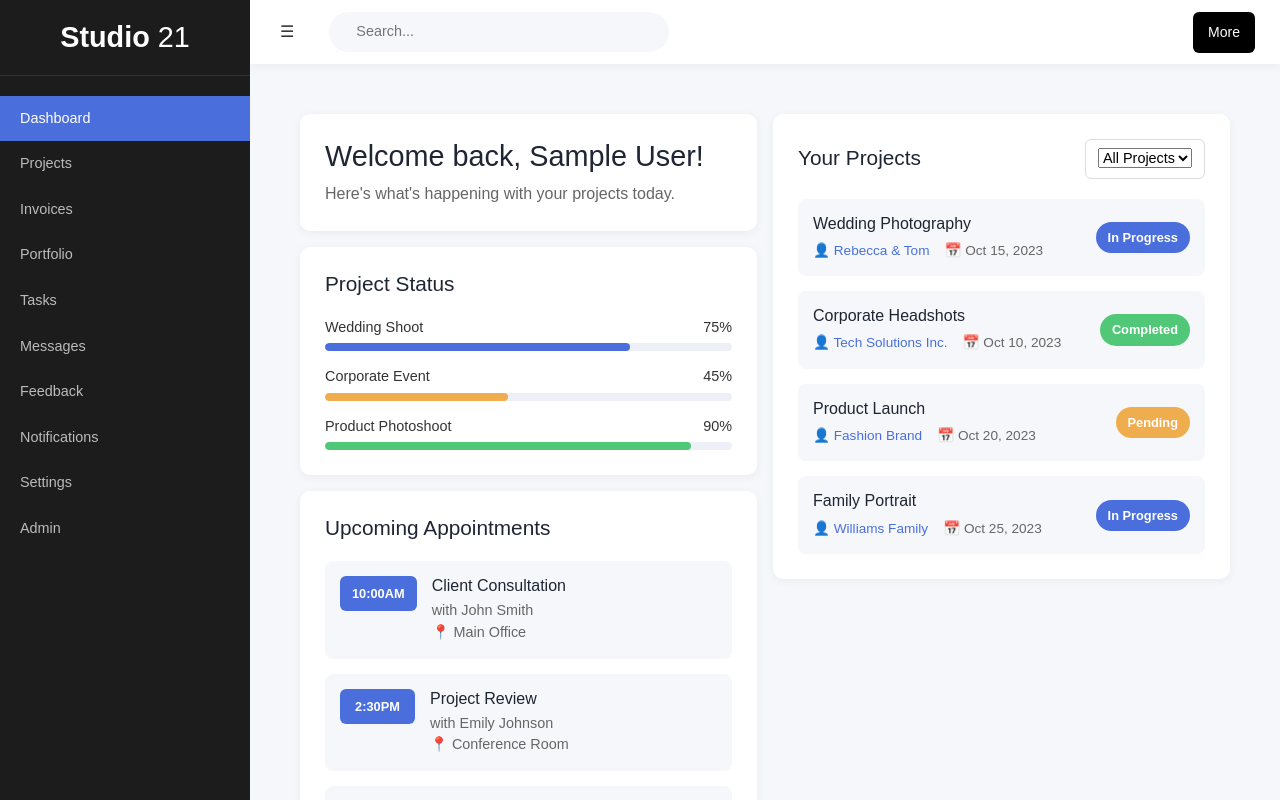
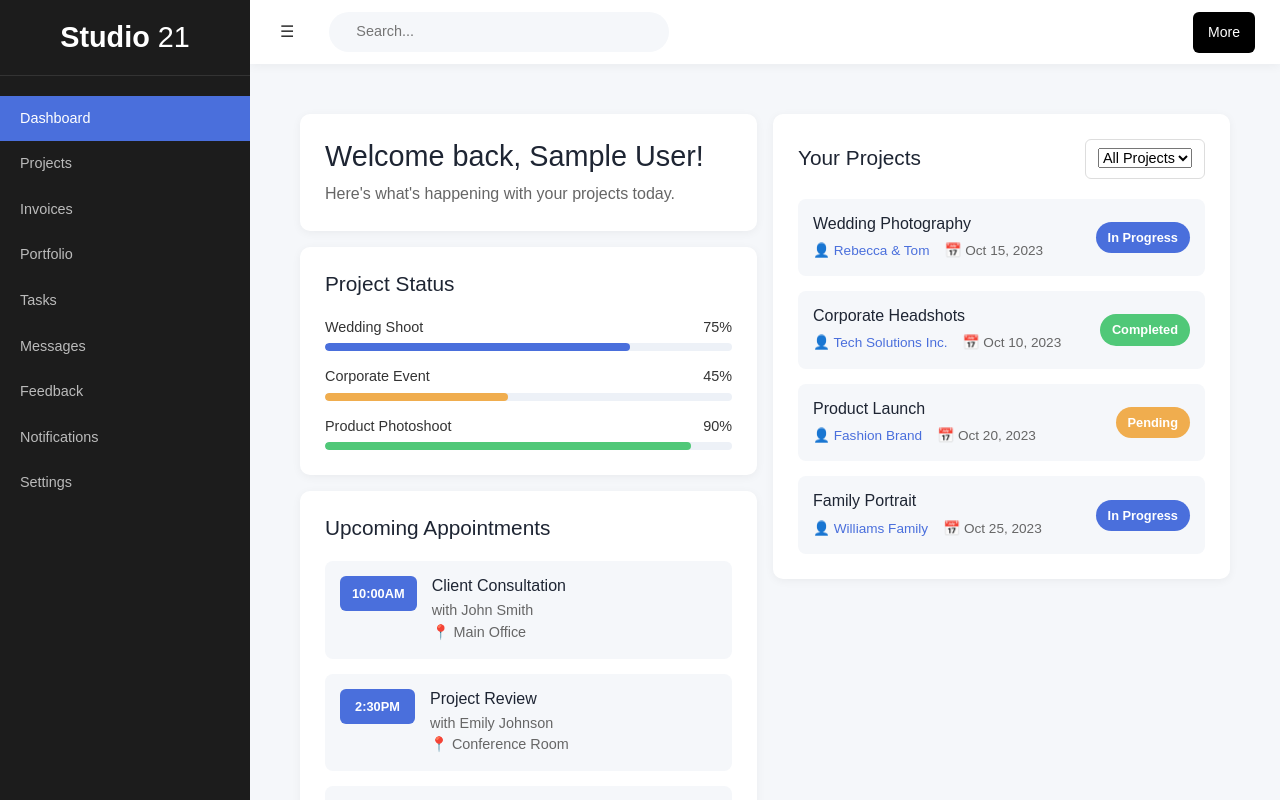
Before and after one commit to JThanasi22/final_project, a React (Vite) app in the folder frontend/: page /dashboard in a window 1280 px wide. Built offline with nearby package versions, Linux system fonts and the light colour scheme; sample sign-in values are in the browser's storage.

Commit message:
fixed pointing

```diff
--- a/frontend/src/components/Layout.jsx
+++ b/frontend/src/components/Layout.jsx
@@ -3,10 +3,8 @@ import { useNavigate } from 'react-router-dom';
 import { jwtDecode } from 'jwt-decode';
 import { CSSTransition } from 'react-transition-group';
 import PersonIcon from '@mui/icons-material/Person';
-import Sidebar from './Sidebar';
-import '../dash.css';
-
-// Import icons
+import Sidebar from './layout/Sidebar';
+//import "../../dash.css";
 import BellIcon from '../icons/bell.png';
 import MessengerIcon from '../icons/messenger.png';
 import CaretIcon from '../icons/caret.png';
--- a/frontend/src/components/Sidebar.jsx
+++ /dev/null
@@ -1,88 +0,0 @@
-import React from 'react';
-import { useNavigate, useLocation } from 'react-router-dom';
-import '../dash.css';
-
-const Sidebar = ({ isOpen }) => {
-  const navigate = useNavigate();
-  const location = useLocation();
-
-  const isActiveRoute = (path) => {
-    return location.pathname === path;
-  };
-
-  const handleNavigation = (path) => {
-    navigate(path);
-  };
-
-  return (
-    <div className={`sidebar ${isOpen ? 'open' : 'closed'}`}>
-      <div className="sidebar-logo">
-        <h2><span className="studio-text">Studio</span> <span className="studio-number">21</span></h2>
-      </div>
-      <div className="sidebar-menu">
-        <div
-          className={`nav-item ${isActiveRoute('/dashboard') ? 'active' : ''}`}
-          onClick={() => handleNavigation('/dashboard')}
-        >
-          <span className="nav-label">Dashboard</span>
-        </div>
-        <div
-          className={`nav-item ${isActiveRoute('/projects') ? 'active' : ''}`}
-          onClick={() => handleNavigation('/projects')}
-        >
-          <span className="nav-label">Projects</span>
-        </div>
-        <div
-          className={`nav-item ${isActiveRoute('/invoices') ? 'active' : ''}`}
-          onClick={() => handleNavigation('/invoices')}
-        >
-          <span className="nav-label">Invoices</span>
-        </div>
-        <div
-          className={`nav-item ${isActiveRoute('/portfolio') ? 'active' : ''}`}
-          onClick={() => handleNavigation('/portfolio')}
-        >
-          <span className="nav-label">Portfolio</span>
-        </div>
-        <div
-          className={`nav-item ${isActiveRoute('/tasks') ? 'active' : ''}`}
-          onClick={() => handleNavigation('/tasks')}
-        >
-          <span className="nav-label">Tasks</span>
-        </div>
-        <div
-          className={`nav-item ${isActiveRoute('/messages') ? 'active' : ''}`}
-          onClick={() => handleNavigation('/messages')}
-        >
-          <span className="nav-label">Messages</span>
-        </div>
-        <div
-          className={`nav-item ${isActiveRoute('/feedback') ? 'active' : ''}`}
-          onClick={() => handleNavigation('/feedback')}
-        >
-          <span className="nav-label">Feedback</span>
-        </div>
-        <div
-          className={`nav-item ${isActiveRoute('/notifications') ? 'active' : ''}`}
-          onClick={() => handleNavigation('/notifications')}
-        >
-          <span className="nav-label">Notifications</span>
-        </div>
-        <div
-          className={`nav-item ${isActiveRoute('/settings') ? 'active' : ''}`}
-          onClick={() => handleNavigation('/settings')}
-        >
-          <span className="nav-label">Settings</span>
-        </div>
-        <div
-          className={`nav-item ${isActiveRoute('/admin') ? 'active' : ''}`}
-          onClick={() => handleNavigation('/admin')}
-        >
-          <span className="nav-label">Admin</span>
-        </div>
-      </div>
-    </div>
-  );
-};
-
-export default Sidebar;
--- a/frontend/src/components/layout/Sidebar.jsx
+++ b/frontend/src/components/layout/Sidebar.jsx
@@ -1,10 +1,11 @@
 import React, { useEffect, useState } from 'react';
-import { useNavigate } from 'react-router-dom';
+import { useNavigate, useLocation } from 'react-router-dom';
 import { jwtDecode } from 'jwt-decode';
 import '../../dash.css';
 
-const Sidebar = ({ sidebarOpen, toggleSidebar, isActiveRoute }) => {
+const Sidebar = ({ isOpen, isActiveRoute }) => {
     const navigate = useNavigate();
+    const location = useLocation();
     const [userRole, setUserRole] = useState(null);
 
     useEffect(() => {
@@ -12,46 +13,111 @@ const Sidebar = ({ sidebarOpen, toggleSidebar, isActiveRoute }) => {
         if (token) {
             try {
                 const decoded = jwtDecode(token);
-                setUserRole(decoded.role); // Assuming 'role' is part of the token payload
+                setUserRole(decoded.role);
             } catch (error) {
                 console.error('Invalid token:', error);
             }
         }
     }, []);
 
+    const handleDashboardNavigation = () => {
+        switch (userRole) {
+            case 'a':
+                navigate('/AdminDashboard');
+                break;
+            case 'c':
+                navigate('/dashboard');
+                break;
+            case 'm':
+                navigate('/manager_dashboard');
+                break;
+            case 'p':
+                navigate('/photograph_Dashboard');
+                break;
+            case 'e':
+                navigate('/editor_dashboard');
+                break;
+            case 's':
+                navigate('/support_dashboard');
+                break;
+            default:
+                navigate('/dashboard'); // fallback
+                break;
+        }
+    };
+
+    const checkActive = (path) => {
+        return location.pathname === path || (isActiveRoute && isActiveRoute(path));
+    };
+
     return (
-        <div className={`sidebar ${sidebarOpen ? 'open' : 'closed'}`}>
+        <div className={`sidebar ${isOpen ? 'open' : 'closed'}`}>
             <div className="sidebar-logo">
                 <h2><span className="studio-text">Studio</span> <span className="studio-number">21</span></h2>
             </div>
             <div className="sidebar-menu">
                 <div
-                    className={`nav-item ${isActiveRoute('/dashboard') ? 'active' : ''}`}
-                    onClick={() => navigate('/dashboard')}
+                    className={`nav-item ${checkActive('/dashboard') ? 'active' : ''}`}
+                    onClick={handleDashboardNavigation}
                 >
                     <span className="nav-label">Dashboard</span>
                 </div>
                 <div
-                    className={`nav-item ${isActiveRoute('/projects') ? 'active' : ''}`}
+                    className={`nav-item ${checkActive('/projects') ? 'active' : ''}`}
                     onClick={() => navigate('/projects')}
                 >
                     <span className="nav-label">Projects</span>
                 </div>
-                <div className="nav-item">
-                    <span className="nav-label">Billing</span>
+                <div
+                    className={`nav-item ${checkActive('/invoices') ? 'active' : ''}`}
+                    onClick={() => navigate('/invoices')}
+                >
+                    <span className="nav-label">Invoices</span>
                 </div>
                 <div
-                    className={`nav-item ${isActiveRoute('/portfolio') ? 'active' : ''}`}
+                    className={`nav-item ${checkActive('/portfolio') ? 'active' : ''}`}
                     onClick={() => navigate('/portfolio')}
                 >
                     <span className="nav-label">Portfolio</span>
                 </div>
                 {userRole !== 'c' && (
                     <div
-                        className={`nav-item ${isActiveRoute('/tasks') ? 'active' : ''}`}
+                        className={`nav-item ${checkActive('/tasks') ? 'active' : ''}`}
                         onClick={() => navigate('/tasks')}
                     >
                         <span className="nav-label">Tasks</span>
+                    </div>
+                )}
+                <div
+                    className={`nav-item ${checkActive('/messages') ? 'active' : ''}`}
+                    onClick={() => navigate('/messages')}
+                >
+                    <span className="nav-label">Messages</span>
+                </div>
+                <div
+                    className={`nav-item ${checkActive('/feedback') ? 'active' : ''}`}
+                    onClick={() => navigate('/feedback')}
+                >
+                    <span className="nav-label">Feedback</span>
+                </div>
+                <div
+                    className={`nav-item ${checkActive('/notifications') ? 'active' : ''}`}
+                    onClick={() => navigate('/notifications')}
+                >
+                    <span className="nav-label">Notifications</span>
+                </div>
+                <div
+                    className={`nav-item ${checkActive('/settings') ? 'active' : ''}`}
+                    onClick={() => navigate('/settings')}
+                >
+                    <span className="nav-label">Settings</span>
+                </div>
+                {userRole === 'a' && (
+                    <div
+                        className={`nav-item ${checkActive('/admin') ? 'active' : ''}`}
+                        onClick={() => navigate('/admin')}
+                    >
+                        <span className="nav-label">Admin</span>
                     </div>
                 )}
             </div>
--- a/frontend/src/routes/AppRoutes.jsx
+++ b/frontend/src/routes/AppRoutes.jsx
@@ -1,6 +1,11 @@
 import React from 'react';
 import { Routes, Route, Navigate } from 'react-router-dom';
-import Dashboard from '../dashboard';
+import AdminDashboard from '../AdminDashboard';
+import ClientDashboard from '../Dashboard';
+import ManagerDashboard from '../ManagerDashboard';
+import PhotographerDashboard from '../PhotographerDashboard';
+import EditorDashboard from '../EditorDashboard';
+//import SupportDashboard from '../SupportDashboard';
 import ProjectList from '../components/projects/ProjectList';
 import TaskList from '../components/tasks/TaskList';
 import PortfolioGrid from '../components/portofolio/PortofolioGrid';
@@ -10,15 +15,18 @@ import FeedbackList from '../components/feedback/FeedbackList';
 import NotificationList from '../components/notifications/NotificationList';
 import UserSettings from '../UserSettings';
 import AdminPanel from '../components/admin/AdminPanel';
-import PhotographerDashboard from '../PhotographerDashboard';
-import ManagerDashboard from '../ManagerDashboard.jsx';
-import EditorDashboard from "../EditorDashboard.jsx";
 
 const AppRoutes = () => {
     return (
         <Routes>
-            <Route path="/" element={<Navigate to="/dashboard" replace />} />
-                <Route path="/dashboard" element={<Dashboard />} />
+            <Route path="/" element={<Navigate to="/login" replace />} />
+            <Route path="/Admindashboard" element={<AdminDashboard />} />
+            <Route path="/dashboard" element={<ClientDashboard />} />
+            <Route path="/manager_dashboard" element={<ManagerDashboard />} />
+            <Route path="/photograph_dashboard" element={<PhotographerDashboard />} />
+            <Route path="/editor_dashboard" element={<EditorDashboard />} />
+            {/*<Route path="/support_dashboard" element={<SupportDashboard />} />*/}
+
             <Route path="/projects" element={<ProjectList />} />
             <Route path="/tasks" element={<TaskList />} />
             <Route path="/portfolio" element={<PortfolioGrid />} />
@@ -28,9 +36,6 @@ const AppRoutes = () => {
             <Route path="/notifications" element={<NotificationList />} />
             <Route path="/settings" element={<UserSettings />} />
             <Route path="/admin" element={<AdminPanel />} />
-                <Route path="/photograph_dashboard" element={<PhotographerDashboard />} />
-                <Route path="/manager_dashboard" element={<ManagerDashboard />} />
-                <Route path="/editor_dashboard" element={<EditorDashboard />} />
         </Routes>
     );
 };
```
Lines whose indentation alone changed are shown as unchanged.
